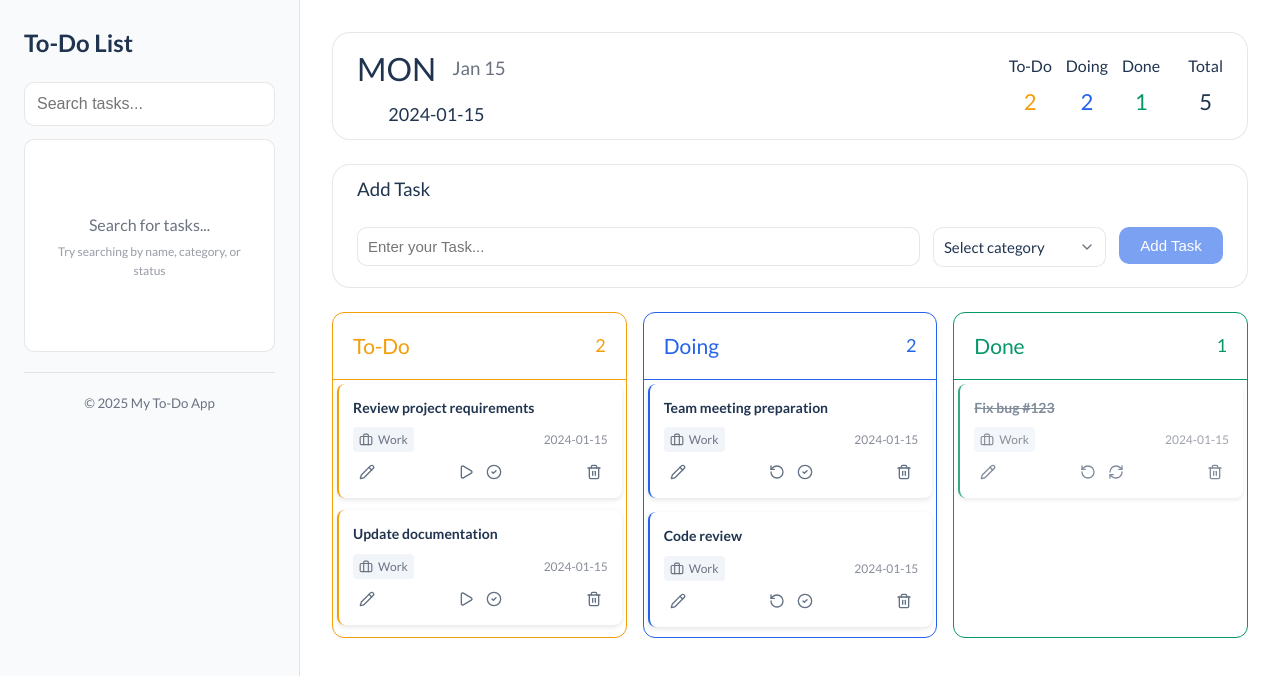
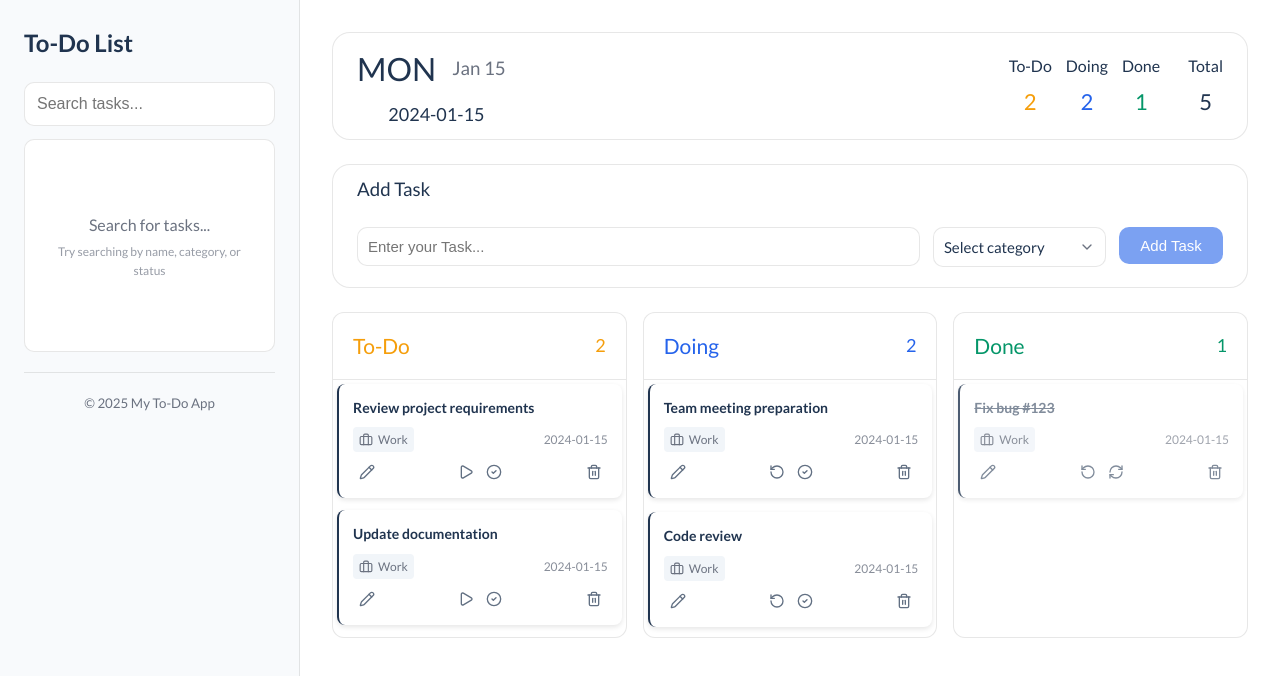
Before and after one commit to shefoo-om/To-Do-List, a Vue app: page /day/1 in a window 1280 px wide. Shown: the top 676 px of the page. Built offline with nearby package versions, Linux system fonts and the light colour scheme; a web font is replaced by a local one.

Commit message:
update some colors

```diff
--- a/src/components/day/DoingColumn.vue
+++ b/src/components/day/DoingColumn.vue
@@ -68,7 +68,7 @@ const isEmpty = computed(() => props.tasks.length === 0)
   height: 100%;
   background: var(--bg-card);
   border-radius: 12px;
-  border: 1px solid var(--status-doing);
+  border: 1px solid var(--color-border);
   overflow: hidden;
 }
 .column-header {
@@ -80,7 +80,7 @@ const isEmpty = computed(() => props.tasks.length === 0)
   padding: 16px 20px;
   font-size: 18px;
   font-weight: 500;
-  border-bottom: 1px solid var(--status-doing);
+  border-bottom: 1px solid var(--color-border);
 }
 .tasks-list {
   flex: 1;
--- a/src/components/day/DoneColumn.vue
+++ b/src/components/day/DoneColumn.vue
@@ -68,7 +68,7 @@ const isEmpty = computed(() => props.tasks.length === 0)
   height: 100%;
   background: var(--bg-card);
   border-radius: 12px;
-  border: 1px solid var(--status-done);
+  border: 1px solid var(--color-border);
   overflow: hidden;
 }
 .column-header {
@@ -80,7 +80,7 @@ const isEmpty = computed(() => props.tasks.length === 0)
   padding: 16px 20px;
   font-size: 18px;
   font-weight: 500;
-  border-bottom: 1px solid var(--status-done);
+  border-bottom: 1px solid var(--color-border);
 }
 .tasks-list {
   flex: 1;
--- a/src/components/day/TaskCard.vue
+++ b/src/components/day/TaskCard.vue
@@ -169,19 +169,18 @@ const handleKeyPress = (event) => {
   gap: 8px;
 }
 @media (max-width: 768px) {
-.task-card {
-  margin: 2px 0px 0px 0px;
-
-}
+  .task-card {
+    margin: 2px 0px 0px 0px;
+  }
 }
 .status-todo {
-  border-left: 2px solid var(--status-todo);
+  border-left: 2px solid var(--text-primary);
 }
 .status-doing {
-  border-left: 2px solid var(--status-doing);
+  border-left: 2px solid var(--text-primary);
 }
 .status-done {
-  border-left: 2px solid var(--status-done);
+  border-left: 2px solid var(--text-primary);
   opacity: 0.8;
 }
 
--- a/src/components/day/TodoColumn.vue
+++ b/src/components/day/TodoColumn.vue
@@ -68,7 +68,7 @@ const isEmpty = computed(() => props.tasks.length === 0)
   height: 100%;
   background: var(--bg-card);
   border-radius: 12px;
-  border: 1px solid var(--status-todo);
+  border: 1px solid var(--color-border);
   overflow: hidden;
 }
 .column-header {
@@ -80,7 +80,7 @@ const isEmpty = computed(() => props.tasks.length === 0)
   padding: 16px 20px;
   font-size: 18px;
   font-weight: 500;
-  border-bottom: 1px solid var(--status-todo);
+  border-bottom: 1px solid var(--color-border);
 }
 .tasks-list {
   flex: 1;
```
